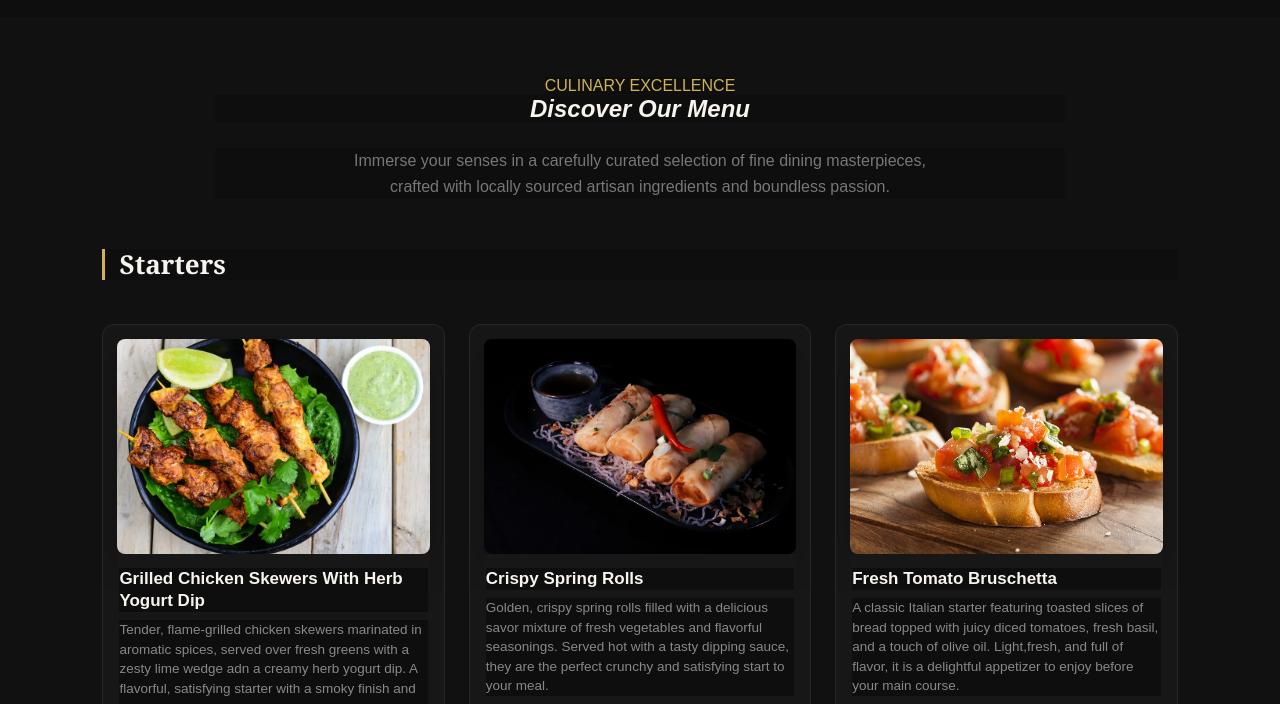
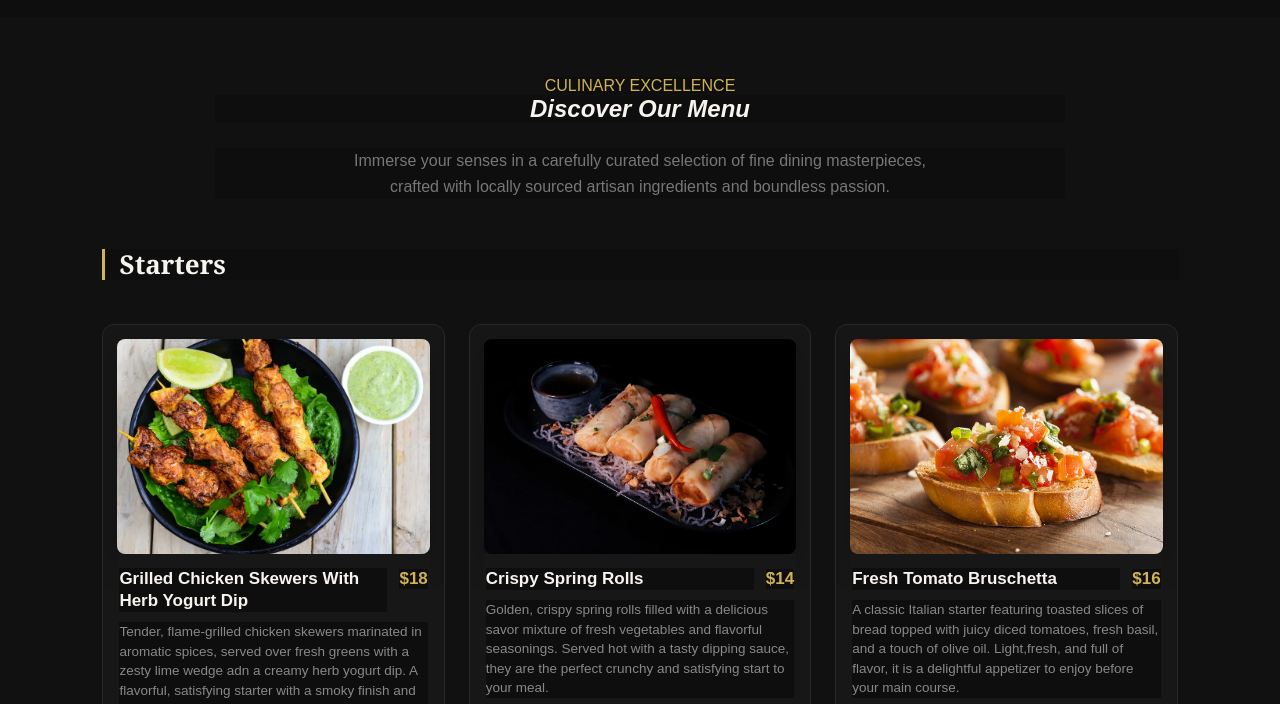
Before and after one commit to TsegawGemena/restaurant, a website built with webpack: page src/template.html in a window 1280 px wide. Both pictures are taken after a click on the button "Menu". Shown: the part 96-800 px from the top of the page. Built offline with nearby package versions, Linux system fonts and the light colour scheme.

Commit message:
modified

```diff
--- a/src/pages/menu.js
+++ b/src/pages/menu.js
@@ -63,6 +63,10 @@ export function loadMenu(){
     const grilledChickenHeading = document.createElement("h3");
     grilledChickenHeading.textContent = "Grilled Chicken Skewers With Herb Yogurt Dip";
 
+    const grilledChickenPrice = document.createElement("span");
+    grilledChickenPrice.classList.add("starter-price");
+    grilledChickenPrice.textContent = "$18";
+
     const grilledChickenTextParagraph = document.createElement("p");
     grilledChickenTextParagraph.textContent = "Tender, flame-grilled chicken skewers marinated in aromatic spices, served over fresh greens with a zesty lime wedge adn a creamy herb yogurt dip. A flavorful, satisfying starter with a smoky finish and refreshing touch.";
 
@@ -71,6 +75,7 @@ export function loadMenu(){
     grilledChickenCategory.textContent = "GRILLED . CHEF'S SPECIAL";
 
     grilledChickenText.appendChild(grilledChickenHeading);
+    grilledChickenText.appendChild(grilledChickenPrice);
     grilledChickenText.appendChild(grilledChickenTextParagraph);
     grilledChickenText.appendChild(grilledChickenCategory);
 
@@ -99,6 +104,10 @@ export function loadMenu(){
     const crispySpringHeading = document.createElement("h3");
     crispySpringHeading.textContent = "Crispy Spring Rolls";
 
+    const crispySpringPrice = document.createElement("span");
+    crispySpringPrice.classList.add("starter-price");
+    crispySpringPrice.textContent = "$14";
+
     const crispySpringParagraph = document.createElement("p");
     crispySpringParagraph.textContent = "Golden, crispy spring rolls filled with a delicious savor mixture of fresh vegetables and flavorful seasonings. Served hot with a tasty dipping sauce, they are the perfect crunchy and satisfying start to your meal.";
 
@@ -111,6 +120,7 @@ export function loadMenu(){
 
 
     crispySpringText.appendChild(crispySpringHeading);
+    crispySpringText.appendChild(crispySpringPrice);
     crispySpringText.appendChild(crispySpringParagraph);
     crispySpringText.appendChild(crispySpringCategory);
 
@@ -134,6 +144,10 @@ export function loadMenu(){
     const bruschettaHeading = document.createElement("h3");
     bruschettaHeading.textContent = "Fresh Tomato Bruschetta";
 
+    const bruschettaPrice = document.createElement("span");
+    bruschettaPrice.classList.add("starter-price");
+    bruschettaPrice.textContent = "$16";
+
     const bruschettaParagraph = document.createElement("p");
     bruschettaParagraph.textContent ="A classic Italian starter featuring toasted slices of bread topped with juicy diced tomatoes, fresh basil, and a touch of olive oil. Light,fresh, and full of flavor, it is a delightful appetizer to enjoy before your main course.";
 
@@ -144,6 +158,7 @@ export function loadMenu(){
 
 
     bruschettaText.appendChild(bruschettaHeading);
+    bruschettaText.appendChild(bruschettaPrice);
     bruschettaText.appendChild(bruschettaParagraph);
         bruschettaText.appendChild(bruschettaCategory);
 
--- a/src/style.css
+++ b/src/style.css
@@ -610,22 +610,37 @@
         padding: 14px 2px 2px;
         background-color: #171717;
         box-sizing: border-box;
+        display: grid;
+        grid-template-columns: 1fr auto;
+        align-items: baseline;
+        gap: 4px 12px;
     }
 
     .grilled-chicken-text h3,
     .crispy-spring-text h3,
     .bruschetta-text h3 {
-        margin: 0 0 8px;
+        margin: 0;
         color: #f7f3ed;
         font-size: 17px;
         font-weight: 700;
         line-height: 1.3;
     }
 
+    /* STARTER PRICES */
+    .starter-price {
+        margin: 0;
+        color: #d0b354;
+        font-size: 17px;
+        font-weight: 700;
+        text-align: right;
+        white-space: nowrap;
+    }
+
     .grilled-chicken-text p,
     .crispy-spring-text p,
     .bruschetta-text p {
-        margin: 0 0 10px;
+        grid-column: 1 / -1;
+        margin: 6px 0 0;
         color: #888;
         font-size: 13.5px;
         line-height: 1.45;
```
